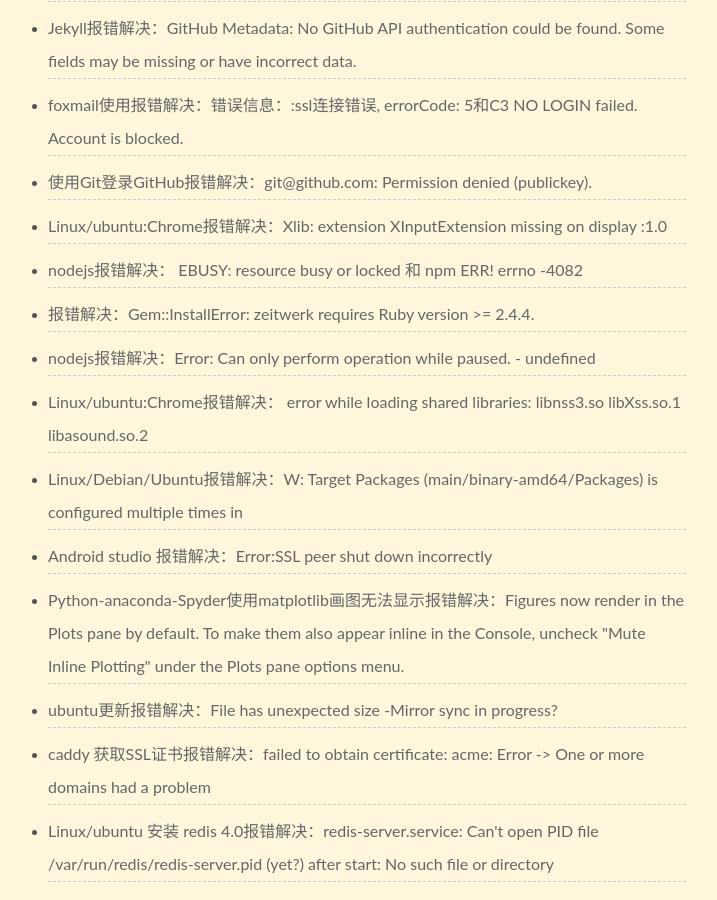
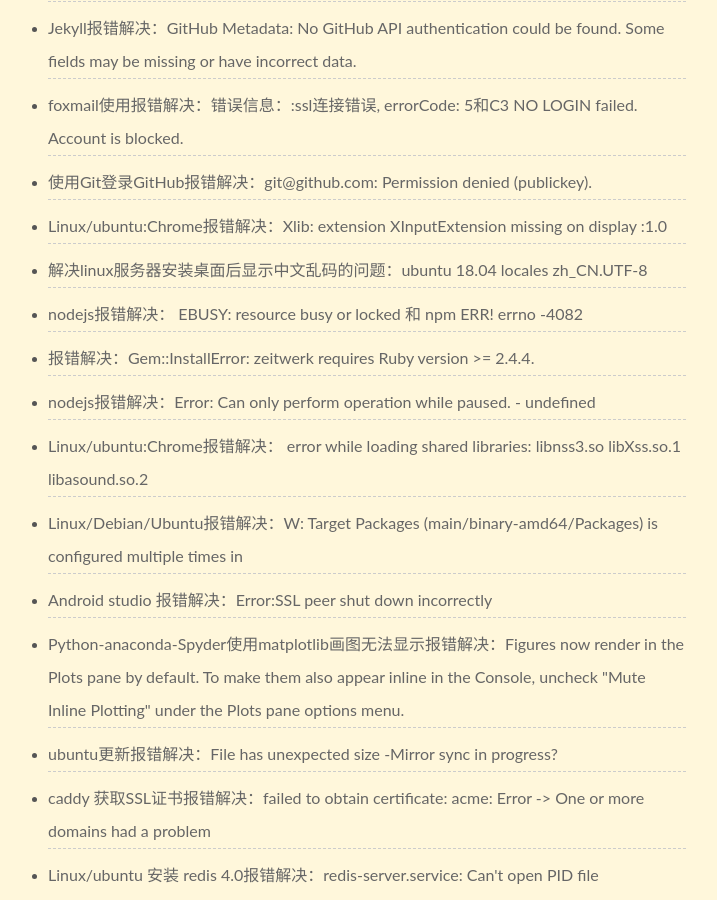
Before and after one commit to last2win/blog-cdn, a Jekyll site: the page built from pages/categories.md, in a window 1280 px wide and 900 px high, scrolled down 7720 px. Shown: the whole window, without its empty margins (164-881 px from the left). Built offline with Jekyll 4.4.1, drawn with Linux system fonts in a browser that asks for light colours; comment, search, counter and statistics services are not loaded.

Commit message:
2020-2-26

```diff
--- a/_posts/2020/02/2020-2-18-linux-chinese-utf-8.md
+++ b/_posts/2020/02/2020-2-18-linux-chinese-utf-8.md
@@ -1,7 +1,7 @@
 ---
 layout: post
 title: "解决linux服务器安装桌面后显示中文乱码的问题：ubuntu 18.04 locales zh_CN.UTF-8"
-categories: [Linux]
+categories: [Linux,行走的问题解决机]
 description: "解决linux服务器安装桌面后显示中文乱码的问题"
 keywords: Linux
 ---
```
